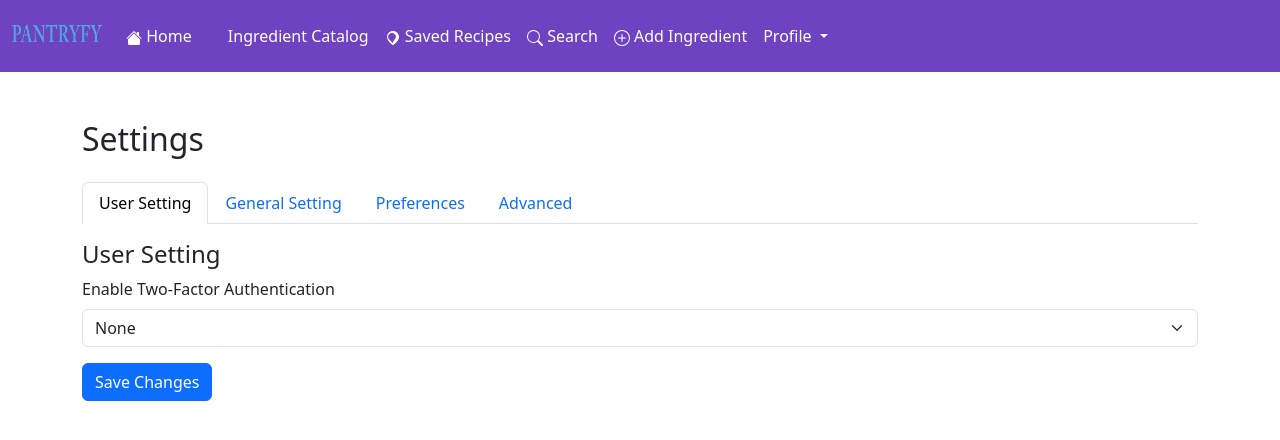
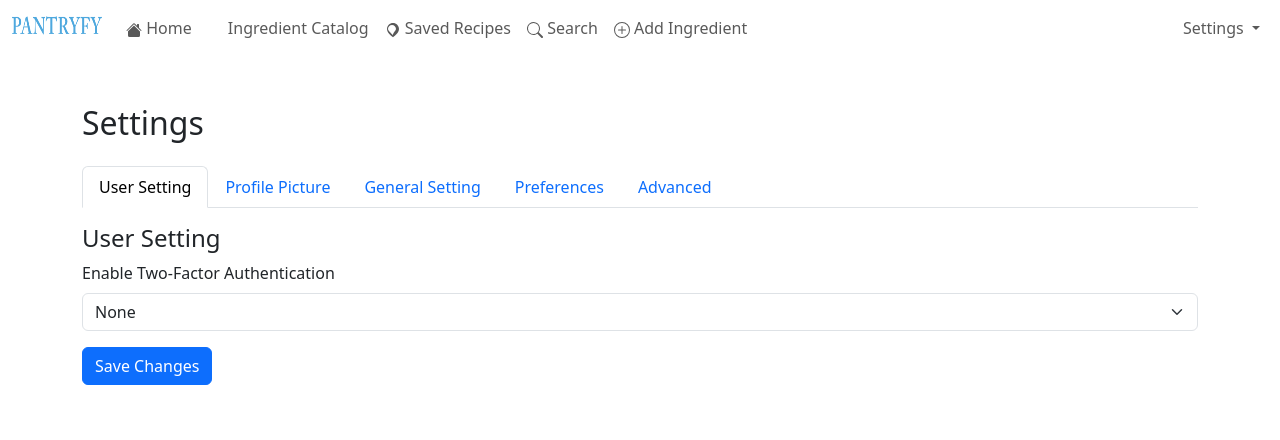
Before and after one commit to Brooklyn-STEAM/10044-Empowering-Users-to-Create-Meals-Utilizing-Refrigerator-Resources, a Flask app: page /settings in a window 1280 px wide. Shown: the top 440 px of the page. Run offline with Flask 3, Linux system fonts and the light colour scheme; a user stored in the database is signed in; tables that the repository leaves empty or names only in its code hold one stand-in row (values such as "Sample post"); grey boxes marked "Sample" are stand-in pictures; data that the repository does not hold is empty.

Commit message:
Small changes (#34)
* everything I did might not work sorry it wasnt much

* one more

---------

Co-authored-by: Leilani <158503738+leidoe07@users.noreply.github.com>

```diff
--- a/main.py
+++ b/main.py
@@ -63,6 +63,7 @@ def connect_db ():
         database= "pantryfy",
 
         user = conf.username,
+
 
 
 
@@ -163,6 +164,36 @@ def recipe_detail(recipe_id):
     cursor = conn.cursor()
 
 
+    database_connection = connect_db()
+    database_cursor = database_connection.cursor()
+
+    # Fetch recipe details
+    database_cursor.execute(f"SELECT * FROM `Recipe` WHERE `id` = {recipe_id};")
+    recipe_details = database_cursor.fetchone()
+
+    # Fetch ingredients with amounts
+    database_cursor.execute(f"""
+        SELECT `Ingredients`.`name`, `RecipeIngredients`.`amount`
+        FROM `RecipeIngredients`
+        JOIN `Ingredients` ON `Ingredients`.`id` = `RecipeIngredients`.`ingredient_id`
+        WHERE `RecipeIngredients`.`recipe_id` = %s;
+    """, (recipe_id,))
+    recipe_ingredients = database_cursor.fetchall()
+
+    # Fetch all reviews for the recipe
+    database_cursor.execute(f"""
+        SELECT *
+        FROM `Review`
+        WHERE `recipe_id` = {recipe_id};
+    """)
+
+    reviews = cursor.fetchall()
+
+
+    conn = connect_db()
+    cursor = conn.cursor()
+
+
 
     cursor.execute(f"SELECT * FROM `Recipe` WHERE `id` = {recipe_id};")
     recipe = cursor.fetchone()
@@ -242,7 +273,7 @@ def recipe_detail(recipe_id):
     cursor.close()
     conn.close()
 
-    print(recipe)
+    # print(recipe)
 
 
 
@@ -250,6 +281,18 @@ def recipe_detail(recipe_id):
 
 
 
+
+    # database_cursor.close()
+    # database_connection.close()
+
+    return render_template(
+        "individual_recipe.html.jinja",
+        recipe=recipe_details,
+        ingredients=recipe_ingredients,
+        review_stuff= review_stuff,
+        reviews=reviews
+
+    )
 
 
 @app.route("/addreview/<recipe_id>", methods =["GET", "POST"])
@@ -477,10 +520,6 @@ def delete_account():
     return redirect("/signup")
 
 
-
-@app.route("/profile")
-def profile_page():
-    return render_template("profile.html.jinja")
 
 @app.route("/add_ingredient", methods = ["GET","POST"])
 @flask_login.login_required
--- a/static/styles.css
+++ b/static/styles.css
@@ -1,4 +1,9 @@
 /* Define CSS Variables for the Color Scheme */
+/*Settings page tabs*/
+#settings-tabs{
+  /* font-family: "Quicksand", sans-serif !important; */
+  color:#952
+}
 
 :root {
   --dark-purple: #1a0029ff;
@@ -32,7 +37,6 @@ p {
   font-family:"Quicksand", sans-serif;
   font-weight: 400;
   font-style: normal;
-
   align-items: center;
 }
 
--- a/templates/components/navbar.html.jinja
+++ b/templates/components/navbar.html.jinja
@@ -81,18 +81,17 @@
       <!-- Right-Side Links -->
       <ul class="navbar-nav ms-auto">
         {% if current_user.is_authenticated %}
-        <!-- Profile Dropdown -->
+        <!-- Settings Dropdown -->
         <li class="nav-item dropdown">
           <a class="nav-link dropdown-toggle" href="#" id="navbarDropdown" role="button" data-bs-toggle="dropdown"
             aria-expanded="false">
-            Profile
+            Settings
           </a>
+
           <ul class="dropdown-menu dropdown-menu-end" aria-labelledby="navbarDropdown">
-
             <li>
               <p class="dropdown-item"> hi {{current_user.username}} </p>
             </li>
-            <li><a class="dropdown-item" href="/profile">View Profile</a></li>
             <li><a class="dropdown-item" href="/settings">Settings</a></li>
             <li>
               <hr class="dropdown-divider">
--- a/templates/homepage.html.jinja
+++ b/templates/homepage.html.jinja
@@ -36,7 +36,7 @@
         rel="stylesheet">
     <link rel="preconnect" href="https://fonts.googleapis.com">
     <link rel="preconnect" href="https://fonts.gstatic.com" crossorigin>
-    <link href="https://fonts.googleapis.com/css2?family=Quicksand:wght@300..700&display=swap" rel="stylesheet">
+
 
 {% include "components/java.html.jinja" %}
 </head>
--- a/templates/individual_recipe.html.jinja
+++ b/templates/individual_recipe.html.jinja
@@ -233,6 +233,8 @@
         <p>© 2025 Pantryfy</p>
     </footer>
 
+    {% include "components/java.html.jinja" %}
+
     <!-- Bootstrap JavaScript -->
     <script src="https://cdn.jsdelivr.net/npm/bootstrap@5.3.3/dist/js/bootstrap.bundle.min.js"
         integrity="sha384-YvpcrYf0tY3lHB60NNkmXc5s9fDVZLESaAA55NDzOxhy9GkcIdslK1eN7N6jIeHz"
--- a/templates/settings.html.jinja
+++ b/templates/settings.html.jinja
@@ -5,9 +5,30 @@
 
     <meta charset="UTF-8">
     <meta name="viewport" content="width=device-width, initial-scale=1.0">
-   <title>Pantryfy Settings</title>
+    <title>Pantryfy settings</title>
     <link href="https://cdn.jsdelivr.net/npm/bootstrap@5.3.0/dist/css/bootstrap.min.css" rel="stylesheet">
+	<link href="https://fonts.googleapis.com/css2?family=Quicksand:wght@300..700&display=swap" rel="stylesheet">
+    <link href="https://fonts.googleapis.com/css2?family=Quicksand:wght@300..700&display=swap" rel="stylesheet">
     <script src="https://cdn.jsdelivr.net/npm/bootstrap@5.3.0/dist/js/bootstrap.bundle.min.js"></script>
+    <script>
+        function toggleTheme() {
+            const body = document.body;
+            body.classList.toggle("dark-mode");
+            localStorage.setItem("theme", body.classList.contains("dark-mode") ? "dark" : "light");
+        }
+        document.addEventListener("DOMContentLoaded", () => {
+            if (localStorage.getItem("theme") === "dark") {
+                document.body.classList.add("dark-mode");
+            }
+        });
+    </script>
+    <style>
+        .dark-mode {
+            background-color: #121212;
+            color: #ffffff;
+        }
+    </style>
+    {% include "components/navbar.html.jinja" %}
 
    <style>
        .navbar-purple {
@@ -29,32 +50,34 @@
    </style>
 </head>
 
-<body class="bg-dark text-white">
 
-   <nav class="navbar navbar-expand-lg navbar-purple">
-       {% include "components/navbar.html.jinja" %}
-   </nav>
-
+<body>
     <div class="container mt-5">
     <h2 class="mb-4">Settings</h2>
 
-       <ul class="nav nav-tabs" id="settingsTabs" role="tablist">
+    <!-- Nav Tabs -->
+    <ul class="nav nav-tabs" id="ju/" role="tablist">
         <li class="nav-item">
-               <a class="nav-link active" id="user-tab" data-bs-toggle="tab" href="#user" role="tab" aria-controls="user" aria-selected="true">User Setting</a>
+            <a class="nav-link setting-tab active" id="user-tab" data-bs-toggle="tab" href="#user" role="tab">User Setting</a>
         </li>
         <li class="nav-item">
-               <a class="nav-link" id="general-tab" data-bs-toggle="tab" href="#settings" role="tab" aria-controls="settings" aria-selected="false">General Setting</a>
+            <a class="nav-link setting-tab" id="profile-tab" data-bs-toggle="tab" href="#profile" role="tab">Profile Picture</a>
         </li>
         <li class="nav-item">
-               <a class="nav-link" id="preferences-tab" data-bs-toggle="tab" href="#preferences" role="tab" aria-controls="preferences" aria-selected="false">Preferences</a>
+            <a class="nav-link setting-tab" id="general-tab" data-bs-toggle="tab" href="#settings" role="tab">General Setting</a>
         </li>
         <li class="nav-item">
-               <a class="nav-link" id="advanced-tab" data-bs-toggle="tab" href="#advanced" role="tab" aria-controls="advanced" aria-selected="false">Advanced</a>
+            <a class="nav-link setting-tab" id="preferences-tab" data-bs-toggle="tab" href="#preferences" role="tab">Preferences</a>
+        </li>
+        <li class="nav-item">
+            <a class="nav-link setting-tab" id="advanced-tab" data-bs-toggle="tab" href="#advanced" role="tab">Advanced</a>
         </li>
     </ul>
 
+    <!-- Tab Content -->
     <div class="tab-content mt-3" id="settingsTabsContent">
 
+        <!-- User Setting Tab -->
         <div class="tab-pane fade show active" id="user" role="tabpanel">
             <h4>User Setting</h4>
             <form action="/settings/user" method="POST">
@@ -70,6 +93,17 @@
             </form>
         </div>
 
+        <!-- Profile Picture Setting Tab -->
+        <div class="tab-pane fade show" id="profile" role="tabpanel">
+            <form class="" method="post" action="/settings">
+                <img src="{{customer_details[0]['picture']}}" class="img-thumbnail img-fluid rounded-5" style="height: 100px">
+                <label class="text-center">Paste the Image Address!</label>
+                <input  class ="form-control" type="texts" id="myFile" name="new_photo">
+                <button type="submit" class="m-3 btn btn-primary">Change Your Photo</button>
+            </form>
+        </div>
+
+        <!-- General Setting Tab -->
         <div class="tab-pane fade" id="settings" role="tabpanel">
             <h4>General Setting</h4>
             <form action="/update_settings" method="POST">
@@ -83,22 +117,27 @@
                 </div>
                 <button type="submit" class="btn btn-primary">Save Changes</button>
             </form>
+
         </div>
 
+
+
+        <!-- Preferences Tab -->
         <div class="tab-pane fade" id="preferences" role="tabpanel">
             <h4>Preferences</h4>
-               <form action="/settings/preferences" method="POST">
+            <form action="/" method="POST">
                 <div class="mb-3">
                     <label class="form-label">Theme</label>
-                       <select class="form-select" name="theme" id="themeSelect">
+                    <select class="form-select" name="theme" onchange="toggleTheme()">
                         <option value="light">Light</option>
-                           <option value="dark" selected>Dark</option>
+                        <option value="dark">Dark</option>
                     </select>
                 </div>
-
+                <button type="submit" class="btn btn-primary">Save Changes</button>
             </form>
         </div>
 
+        <!-- Advanced Tab -->
         <div class="tab-pane fade" id="advanced" role="tabpanel">
             <h4>Advanced Settings</h4>
             <p class="text-danger">Warning: These actions cannot be undone.</p>
@@ -106,13 +145,13 @@
                 <button type="submit" class="btn btn-danger">Delete Account</button>
             </form>
         </div>
-
     </div>
 </div>
 
-
-      <script src="/static/darkmode.js"></script>
-
-
+<script>
+    function toggleTheme() {
+        const theme = document.querySelector('select[name="theme"]').value;
+        document.body.className = theme === 'dark' ? 'bg-dark text-white' : '';
+    }
+</script>
 </body>
-</html>
```
Lines whose indentation alone changed are shown as unchanged.
